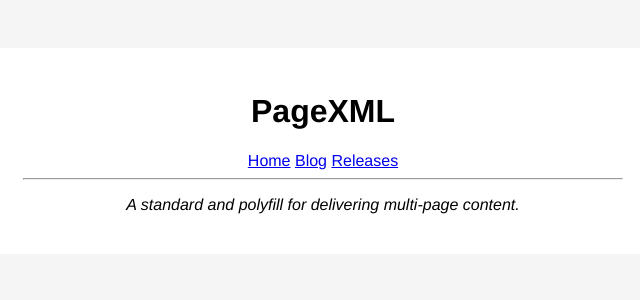
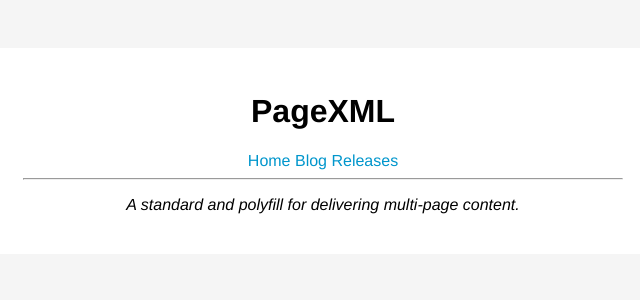
Before and after one commit to ir-g/pagexml, a Jekyll site: the page built from index.md, in a window 1280 px wide. Shown: the top 300 px of the page, without its empty margins (317-957 px from the left). Built offline with Jekyll 4.4.1, drawn with Linux system fonts in a browser that asks for light colours.

Commit message:
Update style.scss

```diff
--- a/assets/style.scss
+++ b/assets/style.scss
@@ -14,3 +14,6 @@ body {
   padding: 1.5em;
   margin: 3em auto 1em;
 }
+
+a { color: #0096cc; text-decoration: none; }
+a:hover { color: #007199; }
```
Lines whose indentation alone changed are shown as unchanged.
